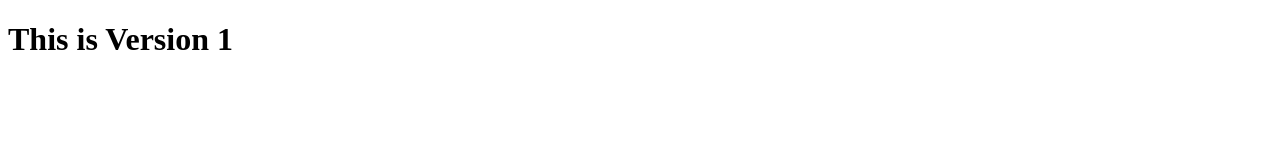
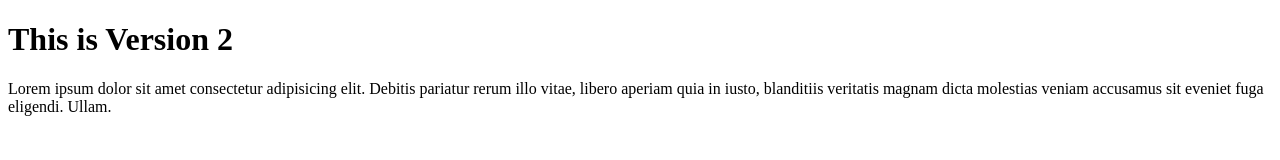
Before and after one commit to Sagarphuge/test-sample, a plain HTML site: page index.html in a window 1280 px wide. Drawn offline with Linux system fonts and the light colour scheme.

Commit message:
This is V2

```diff
--- a/index.html
+++ b/index.html
@@ -6,6 +6,7 @@
     <title>Document</title>
 </head>
 <body>
-    <h1>This is Version 1</h1>
+    <h1>This is Version 2</h1>
+    <p>Lorem ipsum dolor sit amet consectetur adipisicing elit. Debitis pariatur rerum illo vitae, libero aperiam quia in iusto, blanditiis veritatis magnam dicta molestias veniam accusamus sit eveniet fuga eligendi. Ullam.</p>
 </body>
 </html>
```
